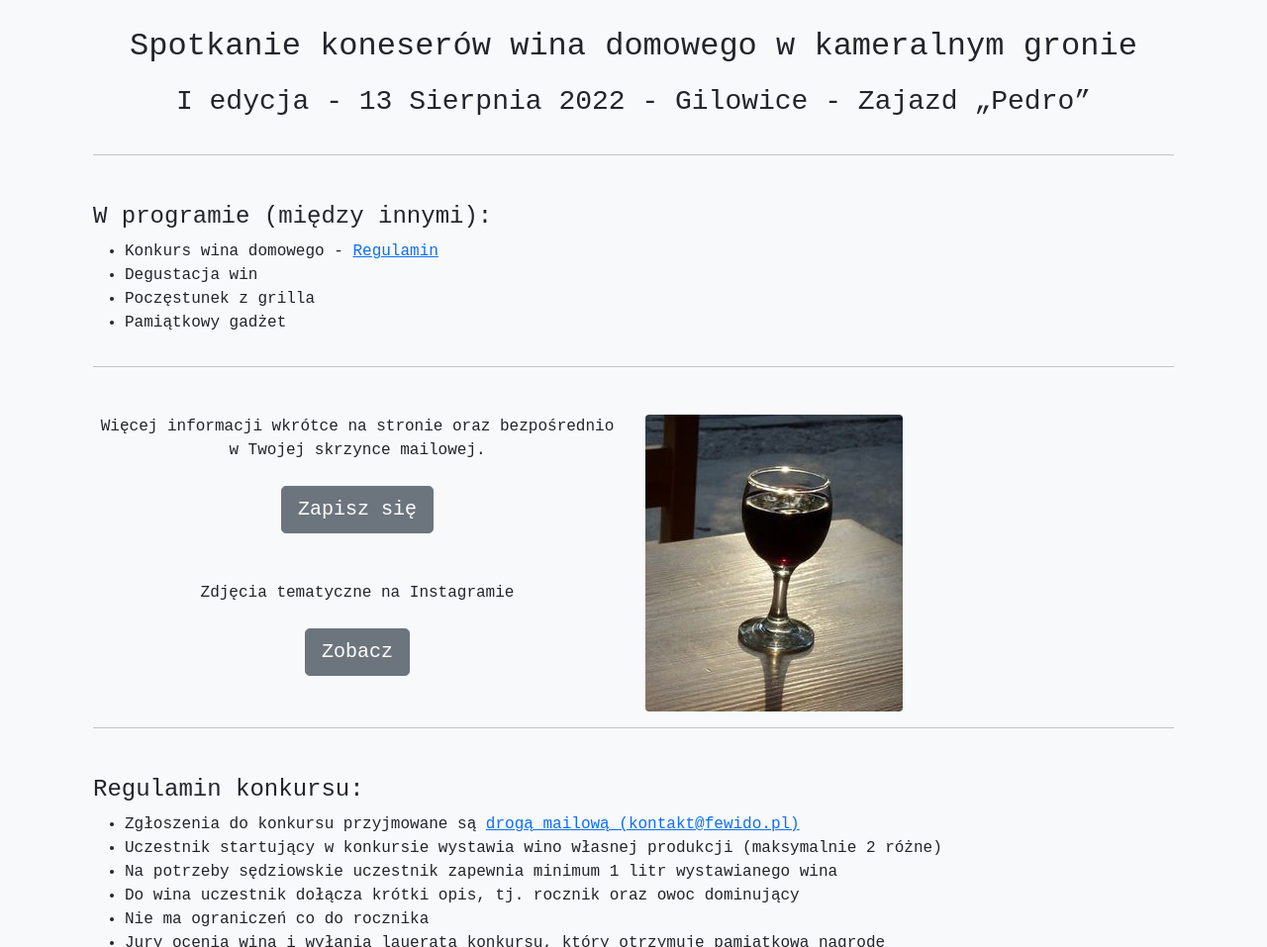
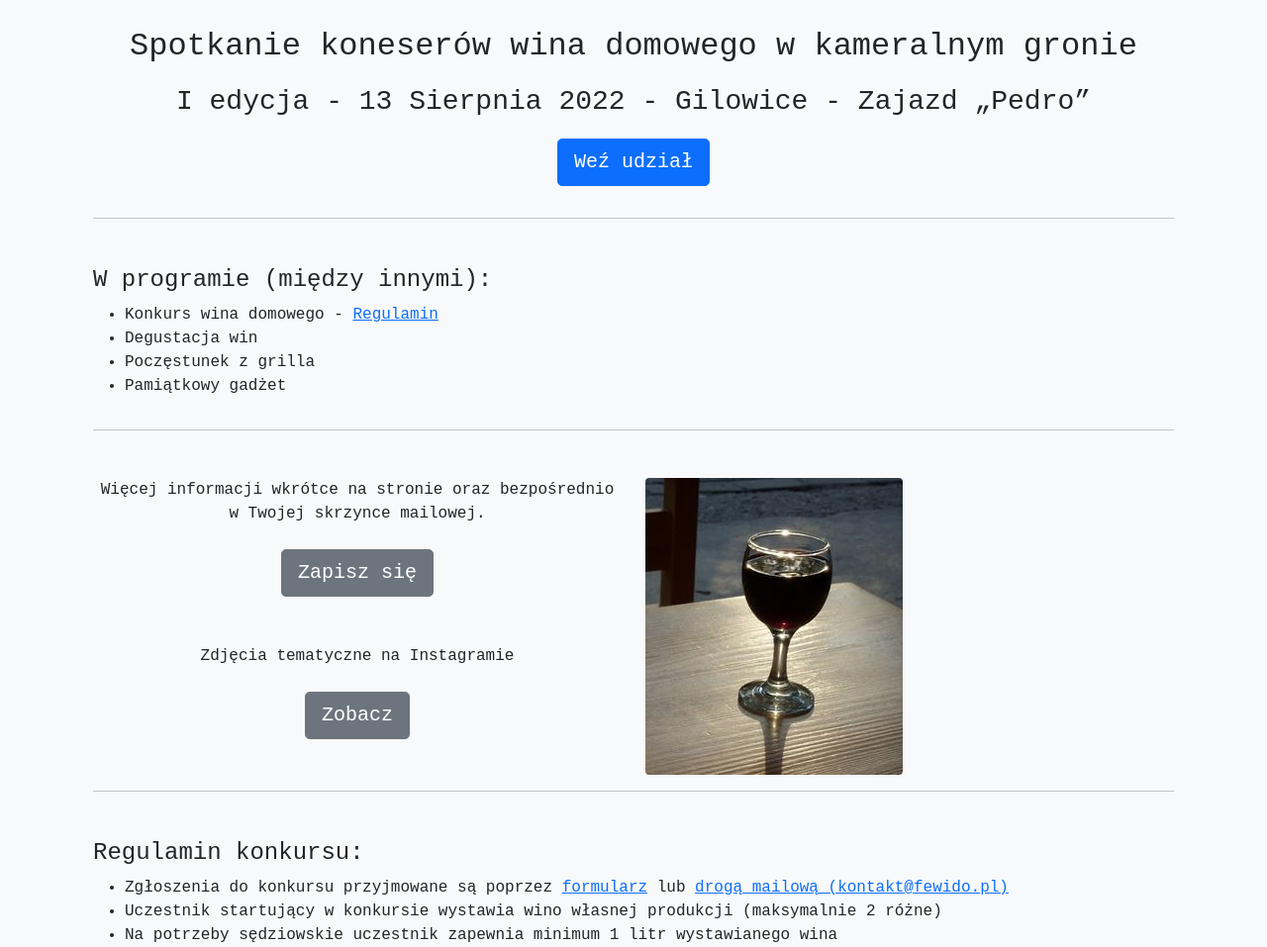
Before and after one commit to morgoth/fewido, a Jekyll site: the page built from index.html, in a window 1280 px wide and 1400 px high. Shown: the part 443-1400 px from the top of the window at 99% size. Built offline with Jekyll 4.4.1, drawn with Linux system fonts in a browser that asks for light colours; some web fonts are replaced.

Commit message:
Add registration form

```diff
--- a/_layouts/default.html
+++ b/_layouts/default.html
@@ -5,7 +5,7 @@
     <meta http-equiv="X-UA-Compatible" content="IE=edge" />
     <title>Festiwal Wina Domowego</title>
     <meta name="description" content="Festiwal wina domowego zrzeszający miłośników domowych trunków z Gilowic i okolic.">
-    <meta name="keywords" content="fewido, wino, wino domowe, festiwal wina, domowe trunki, Gilowice">
+    <meta name="keywords" content="fewido, wino, wino domowe, festiwal wina, konkurs, domowe trunki, Gilowice">
     <meta name="viewport" content="width=device-width" />
 
     <link href="https://cdn.jsdelivr.net/npm/bootstrap@5.1.3/dist/css/bootstrap.min.css" rel="stylesheet" integrity="sha384-1BmE4kWBq78iYhFldvKuhfTAU6auU8tT94WrHftjDbrCEXSU1oBoqyl2QvZ6jIW3" crossorigin="anonymous">
--- a/index.html
+++ b/index.html
@@ -24,6 +24,7 @@ layout: default
     <div class="col mx-auto text-center">
       <h2>Spotkanie koneserów wina domowego w kameralnym gronie</h2>
       <p class="fs-3 mt-3">I edycja - 13 Sierpnia 2022 - Gilowice - Zajazd &bdquo;Pedro&rdquo;</p>
+      <p><a class="btn btn-primary btn-lg" href="https://2022.fewido.pl">Weź udział</a><p>
     </div>
   </div>
   <hr>
@@ -55,7 +56,7 @@ layout: default
     <div class="col mx-auto">
       <h4 id="regulamin">Regulamin konkursu:</h4>
       <ul>
-        <li>Zgłoszenia do konkursu przyjmowane są <a href="mailto:kontakt@fewido.pl">drogą mailową (kontakt@fewido.pl)</a></li>
+        <li>Zgłoszenia do konkursu przyjmowane są poprzez <a href="https://2022.fewido.pl">formularz</a> lub <a href="mailto:kontakt@fewido.pl">drogą mailową (kontakt@fewido.pl)</a></li>
         <li>Uczestnik startujący w konkursie wystawia wino własnej produkcji (maksymalnie 2 różne)</li>
         <li>Na potrzeby sędziowskie uczestnik zapewnia minimum 1 litr wystawianego wina</li>
         <li>Do wina uczestnik dołącza krótki opis, tj. rocznik oraz owoc dominujący</li>
```
Also changed, not shown: Gemfile.lock.
